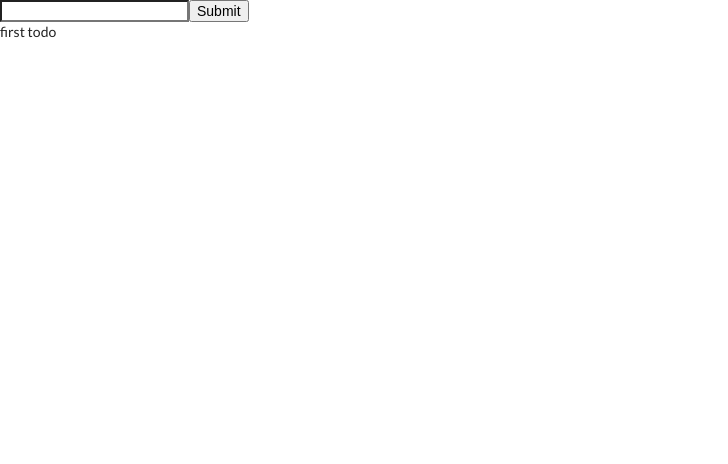
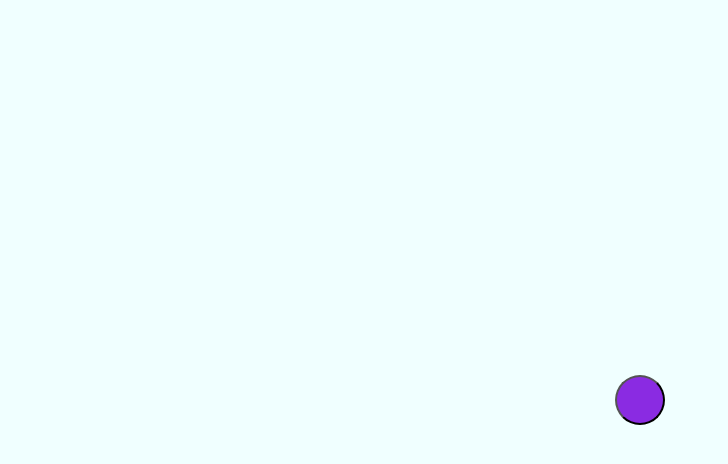
Before and after one commit to mohammedalsomali/ToDo-List-App-updated, a React (Create React App) app: page / in a window 1280 px wide. Shown: the top 464 px of the page, without its empty margins (0-728 px from the left). Built offline with nearby package versions, Linux system fonts and the light colour scheme.

Commit message:
changing the design of the page

```diff
--- a/src/App.css
+++ b/src/App.css
@@ -0,0 +1,20 @@
+html, body {
+    height: 100%;
+    width: 100%;
+    background-color: azure;
+}
+
+div {
+    height: 100%;
+    display: flex;
+    justify-content: center;
+    align-items: center;
+}
+
+.Addbtn {
+    height: auto;
+    min-width: 50px;
+    min-height: 50px;
+    background-color: blueviolet;
+    border-radius: 50%;
+}
--- a/src/App.js
+++ b/src/App.js
@@ -4,20 +4,9 @@ import { useEffect, useRef, useState } from "react";
 
 function App() {
   const currentinput = useRef()
-  const [Todo , SetTodos] = useState([ {id: 123, name: "first todo"}])
-
-  const AddTodos = () => {
-    if(currentinput.current.value != ''){
-      const name = currentinput.current.value
-      SetTodos(oldtodo => {
-        return [...oldtodo, { id: 456, name: name}]})
-    }
-
-    currentinput.current.value = null
+  const [Todo , SetTodos] = useState(['nigga'])
 
 
-
-  }
 
 
 
@@ -26,8 +15,7 @@ function App() {
   return (
     <>
 
-      <input ref={currentinput} type="text" id="todo" />
-      <input type="submit"  value="Submit" onClick={AddTodos}/>
+      <button className="Addbtn" />
       <List_Creation todos={Todo} />
 
     </>
```
